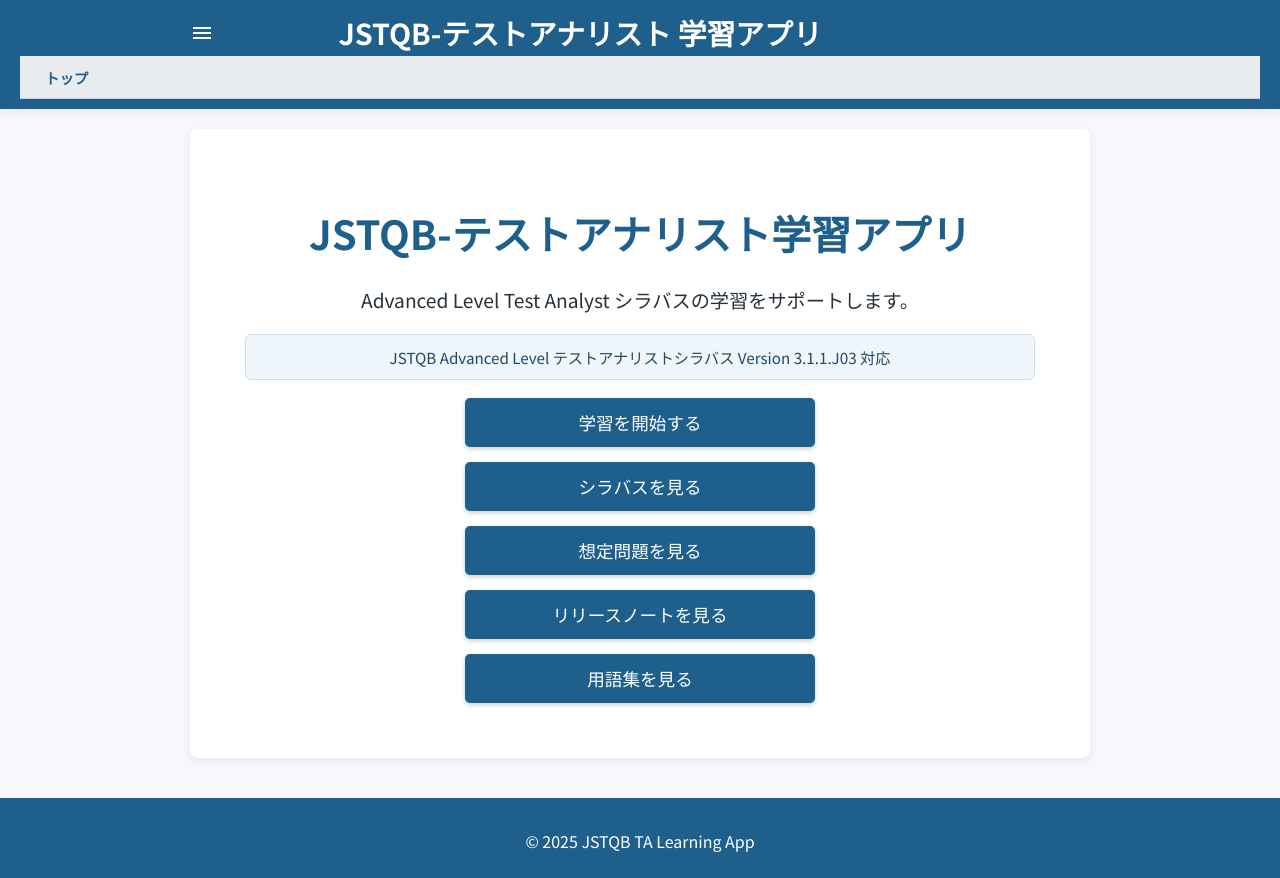
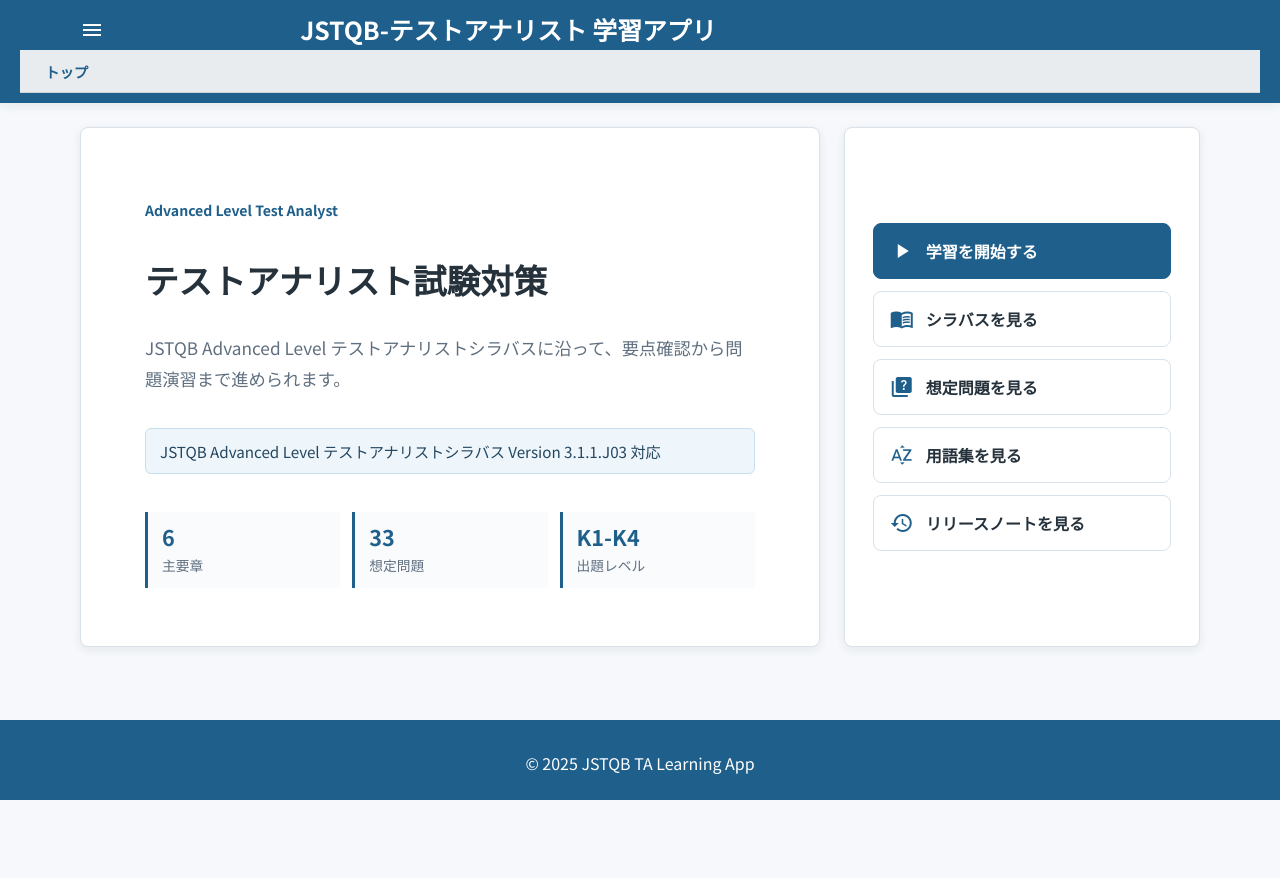
Before and after one commit to ma-garin/jstqb-learning-app, a plain HTML site: page index.html in a window 1280 px wide. After the commit the page ends 800 px from the top, so only its background shows below. Drawn offline with Linux system fonts and the light colour scheme.

Commit message:
fix: トップ画面のデザインを改善

```diff
--- a/css/layout.css
+++ b/css/layout.css
@@ -2,9 +2,9 @@
 
 /* 全体のコンテナ */
 #app-container {
-    max-width: 900px;
+    max-width: 1120px;
     width: 95%;
-    margin: 20px auto;
+    margin: 24px auto;
     flex-grow: 1; /* フッターを下に固定するため */
     display: flex;
     flex-direction: column;
@@ -26,14 +26,14 @@ header {
 .header-content {
     display: flex;
     align-items: center;
-    max-width: 900px;
+    max-width: 1120px;
     margin: 0 auto;
     width: 100%;
 }
 
 header h1 {
     color: white;
-    font-size: 1.8em;
+    font-size: 1.55em;
     margin: 0;
     flex-grow: 1; /* タイトルが中央に寄るように */
     text-align: center;
--- a/css/screens.css
+++ b/css/screens.css
@@ -2,24 +2,147 @@
 
 /* Welcome Screen (index.html) */
 #welcome-screen {
-    text-align: center;
-    padding: 40px 20px;
+    background: transparent;
+    box-shadow: none;
+    padding: 0;
+    text-align: left;
 }
 
 #welcome-screen h2 {
-    font-size: 2.5em;
-    margin-bottom: 20px;
+    color: var(--text-color);
+    font-size: 2.1em;
+    line-height: 1.25;
+    margin-bottom: 14px;
 }
 
 #welcome-screen p {
-    font-size: 1.2em;
-    margin-bottom: 18px;
+    font-size: 1em;
+    margin-bottom: 16px;
 }
 
 #welcome-screen button {
-    width: 80%; /* ボタン幅を少し広げる */
-    max-width: 350px;
-    margin-bottom: 15px;
+    margin: 0;
+    max-width: none;
+    width: 100%;
+}
+
+.welcome-dashboard {
+    display: grid;
+    gap: 24px;
+    grid-template-columns: minmax(0, 1.35fr) minmax(320px, 0.65fr);
+    min-height: 520px;
+}
+
+.welcome-overview,
+.button-group {
+    background-color: var(--card-background);
+    border: 1px solid var(--border-color);
+    border-radius: 8px;
+    box-shadow: var(--shadow-light);
+}
+
+.welcome-overview {
+    display: flex;
+    flex-direction: column;
+    justify-content: center;
+    padding: 56px 64px;
+}
+
+.screen-kicker {
+    color: var(--primary-color);
+    font-size: 0.88em !important;
+    font-weight: 700;
+    letter-spacing: 0;
+    margin-bottom: 10px !important;
+}
+
+.welcome-lead {
+    color: var(--muted-text-color);
+    font-size: 1.08em !important;
+    line-height: 1.8;
+    max-width: 620px;
+}
+
+.study-summary {
+    display: grid;
+    gap: 12px;
+    grid-template-columns: repeat(3, minmax(0, 1fr));
+    margin-top: 22px;
+}
+
+.study-summary div {
+    border-left: 3px solid var(--primary-color);
+    background-color: #f9fbfd;
+    padding: 12px 14px;
+}
+
+.summary-value,
+.summary-label {
+    display: block;
+}
+
+.summary-value {
+    color: var(--primary-color);
+    font-size: 1.35em;
+    font-weight: 700;
+    line-height: 1.2;
+}
+
+.summary-label {
+    color: var(--muted-text-color);
+    font-size: 0.86em;
+    margin-top: 4px;
+}
+
+.button-group {
+    align-content: center;
+    display: grid;
+    gap: 12px;
+    padding: 28px;
+}
+
+.button-group button {
+    align-items: center;
+    background-color: #ffffff;
+    border: 1px solid var(--border-color);
+    border-radius: 8px;
+    box-shadow: none;
+    color: var(--text-color);
+    display: flex;
+    font-size: 1em;
+    font-weight: 700;
+    gap: 12px;
+    justify-content: flex-start;
+    min-height: 56px;
+    padding: 14px 16px;
+    text-align: left;
+}
+
+.button-group button:hover {
+    background-color: #f4f8fb;
+    border-color: var(--primary-color);
+    color: var(--primary-color);
+    transform: none;
+}
+
+.button-group .material-icons {
+    color: var(--primary-color);
+    font-size: 24px;
+}
+
+.button-group .primary-action {
+    background-color: var(--primary-color);
+    border-color: var(--primary-color);
+    color: #ffffff;
+}
+
+.button-group .primary-action .material-icons,
+.button-group .primary-action:hover {
+    color: #ffffff;
+}
+
+.button-group .primary-action:hover {
+    background-color: #174d72;
 }
 
 /* Learning Start Screen (study.html) */
@@ -54,8 +177,8 @@
     color: #24465f;
     font-size: 0.95em !important;
     line-height: 1.6;
-    margin: 12px auto 24px;
-    max-width: 760px;
+    margin: 18px 0 0;
+    max-width: 620px;
     padding: 10px 14px;
 }
 
@@ -402,22 +525,22 @@
 /* スマートフォン向けの調整 */
 @media (max-width: 768px) {
     header .header-content {
-        flex-wrap: wrap; /* 要素が収まらない場合に折り返す */
-        justify-content: center; /* 中央寄せ */
+        flex-wrap: nowrap;
+        justify-content: flex-start;
     }
 
     header h1 {
-        font-size: 1.5em !important;
-        padding-left: 0 !important;
-        text-align: center;
-        width: 100%; /* 全幅を使う */
-        margin-top: 10px; /* アイコンとの間に余白 */
+        font-size: 1.1em !important;
+        padding-left: 8px !important;
+        text-align: left;
+        width: auto;
+        margin-top: 0;
     }
 
     .menu-icon {
-        margin-right: 0 !important;
-        width: 100%; /* 全幅 */
-        text-align: left; /* 左寄せ */
+        margin-right: 8px !important;
+        width: auto;
+        text-align: left;
     }
 
     #main-nav {
@@ -447,7 +570,7 @@
         font-size: 0.85em !important;
     }
 
-    section {
+    section:not(#welcome-screen) {
         padding: 20px !important;
     }
 
@@ -456,8 +579,22 @@
         font-size: 1em !important;
     }
 
+    .welcome-dashboard {
+        grid-template-columns: 1fr;
+        min-height: 0;
+    }
+
+    .welcome-overview,
+    .button-group {
+        padding: 24px;
+    }
+
+    .study-summary {
+        grid-template-columns: repeat(3, minmax(0, 1fr));
+    }
+
     #welcome-screen button {
-        width: 90% !important;
+        width: 100% !important;
     }
 
     /* シラバスレイアウトの調整 */
@@ -522,11 +659,16 @@
 /* 小さなスマートフォン向けのさらなる調整 */
 @media (max-width: 480px) {
     #welcome-screen h2 {
-        font-size: 2em;
+        font-size: 1.7em;
     }
 
     #welcome-screen p {
         font-size: 1em;
+    }
+
+    .welcome-overview,
+    .button-group {
+        padding: 18px;
     }
 
     .syllabus-chapter-button {
--- a/index.html
+++ b/index.html
@@ -50,15 +50,49 @@
 
     <main id="app-container">
         <section id="welcome-screen" class="screen">
-            <h2>JSTQB-テストアナリスト学習アプリ</h2>
-            <p>Advanced Level Test Analyst シラバスの学習をサポートします。</p>
-            <p class="syllabus-version-note">JSTQB Advanced Level テストアナリストシラバス Version 3.1.1.J03 対応</p>
-            <div class="button-group">
-                <button id="start-learning-button">学習を開始する</button>
-                <button id="view-syllabus-button">シラバスを見る</button>
-                <button id="view-assumed-problems-button">想定問題を見る</button>
-                <button id="view-release-notes-button">リリースノートを見る</button>
-                <button id="view-glossary-button">用語集を見る</button>
+            <div class="welcome-dashboard">
+                <div class="welcome-overview">
+                    <p class="screen-kicker">Advanced Level Test Analyst</p>
+                    <h2>テストアナリスト試験対策</h2>
+                    <p class="welcome-lead">JSTQB Advanced Level テストアナリストシラバスに沿って、要点確認から問題演習まで進められます。</p>
+                    <p class="syllabus-version-note">JSTQB Advanced Level テストアナリストシラバス Version 3.1.1.J03 対応</p>
+                    <div class="study-summary" aria-label="学習範囲の概要">
+                        <div>
+                            <span class="summary-value">6</span>
+                            <span class="summary-label">主要章</span>
+                        </div>
+                        <div>
+                            <span class="summary-value">33</span>
+                            <span class="summary-label">想定問題</span>
+                        </div>
+                        <div>
+                            <span class="summary-value">K1-K4</span>
+                            <span class="summary-label">出題レベル</span>
+                        </div>
+                    </div>
+                </div>
+                <div class="button-group" aria-label="主要機能">
+                    <button id="start-learning-button" class="primary-action">
+                        <span class="material-icons" aria-hidden="true">play_arrow</span>
+                        <span>学習を開始する</span>
+                    </button>
+                    <button id="view-syllabus-button">
+                        <span class="material-icons" aria-hidden="true">menu_book</span>
+                        <span>シラバスを見る</span>
+                    </button>
+                    <button id="view-assumed-problems-button">
+                        <span class="material-icons" aria-hidden="true">quiz</span>
+                        <span>想定問題を見る</span>
+                    </button>
+                    <button id="view-glossary-button">
+                        <span class="material-icons" aria-hidden="true">sort_by_alpha</span>
+                        <span>用語集を見る</span>
+                    </button>
+                    <button id="view-release-notes-button">
+                        <span class="material-icons" aria-hidden="true">history</span>
+                        <span>リリースノートを見る</span>
+                    </button>
+                </div>
             </div>
         </section>
     </main>
```
